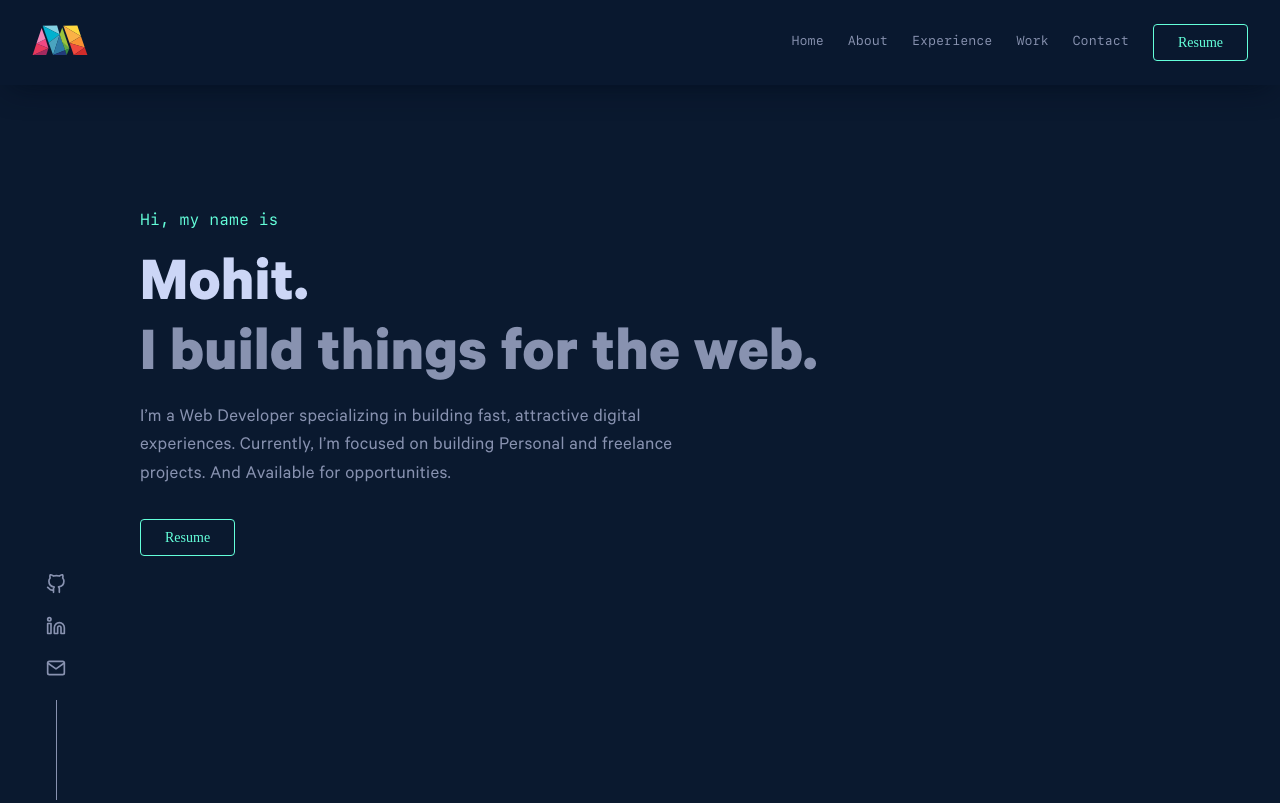
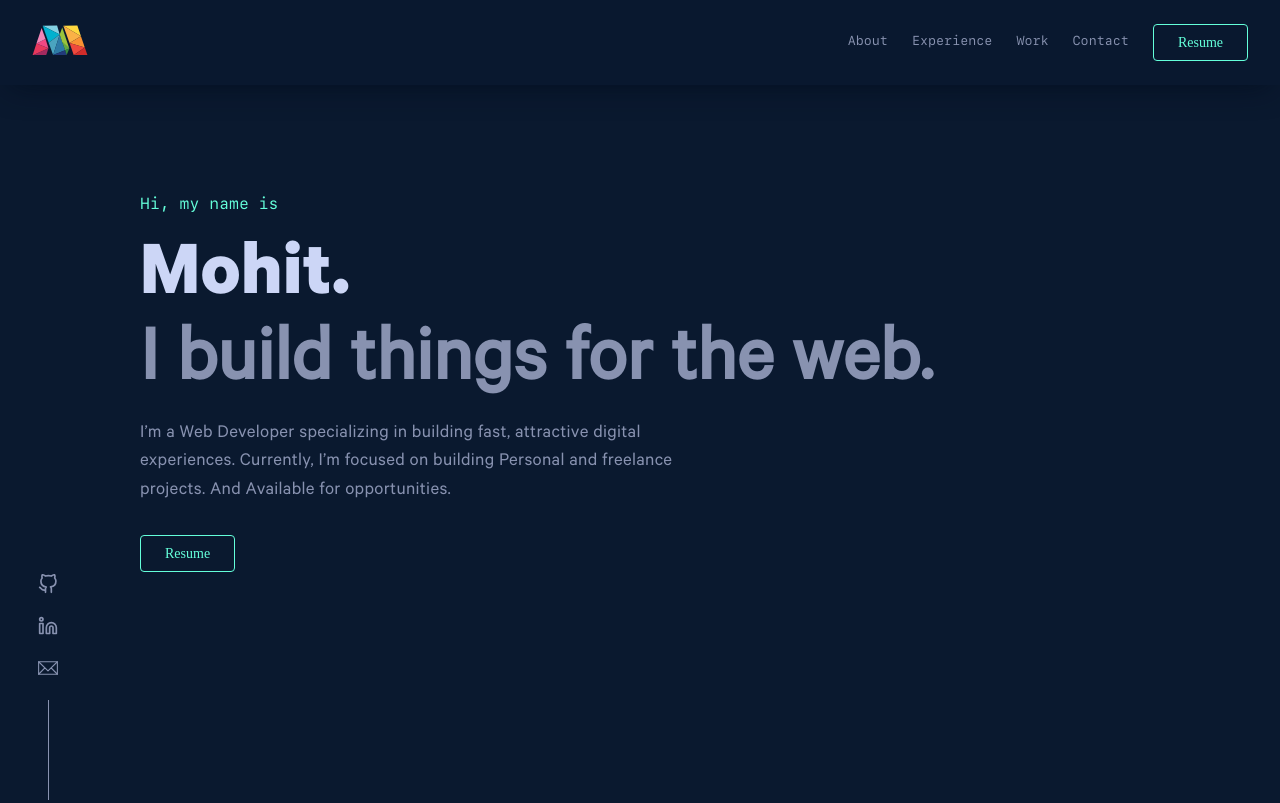
Before and after one commit to idk-Mohit/portfolio-v1, a Gatsby site: page / in a window 1280 px wide. Shown: the top 803 px of the page. Built offline with nearby package versions, Linux system fonts and the light colour scheme; Gatsby itself is replaced by a stand-in of ours.

Commit message:
changed icons with svg and  removed extra library and updated.

```diff
--- a/gatsby-config.js
+++ b/gatsby-config.js
@@ -7,6 +7,9 @@ module.exports = {
     description: `Hello, My name is Mohit. I’m a Web Developer specializing in building fast, attractive digital experiences. Currently, I’m focused on building Personal and freelance projects. And Available for opportunities.`,
     siteUrl: `https://idk-mohit.vercel.app/`,
     image: 'favicon-32x32.png',
+  },
+  flags: {
+    DEV_SSR: true
   },
   plugins: ["gatsby-plugin-styled-components", "gatsby-plugin-image", "gatsby-plugin-sitemap", {
     resolve: 'gatsby-plugin-manifest',
--- a/package.json
+++ b/package.json
@@ -31,7 +31,6 @@
     "gatsby-transformer-sharp": "^5.3.1",
     "react": "^18.2.0",
     "react-dom": "^18.2.0",
-    "react-feather": "^2.0.10",
     "react-is": "^18.2.0",
     "react-reveal": "^1.2.2",
     "styled-components": "^5.3.6"
--- a/src/components/Header/BurgerMenu.js
+++ b/src/components/Header/BurgerMenu.js
@@ -1,5 +1,5 @@
 import { Link } from 'gatsby'
-import { X } from 'react-feather'
+import { Close } from '../icons'
 import styled from 'styled-components'
 import React from 'react'
 import BurgerMenuIcon from './BurgerMenuIcon'
@@ -20,7 +20,7 @@ const BurgerMenu = ({ burger, OpenMenu, CloseMenu }) => {
             <BurgerMenuIcon openMenu={OpenMenu} />
             <Blur show={burger} onClick={CloseMenu} />
             <InnerContainer className='transition flex-column' show={burger}>
-                <X className='close-menu' onClick={CloseMenu} />
+                <Close close={CloseMenu} />
                 <List className='flex-column'>
                     {navigationlinks}
                     <a href={Resume} onClick={CloseMenu} aria-label="Checkout my resume for qualifications." target="_blank" rel="noopener noreferrer">
@@ -97,5 +97,6 @@ const List = styled.ol`
     }
     @media(max-width:768px){
         gap: 1rem;
+        margin-bottom: 3rem;
     }
 `
--- a/src/components/Header/Header.js
+++ b/src/components/Header/Header.js
@@ -78,13 +78,17 @@ const Container = styled.header`
     }
 `
 const Logo = styled.div`
-    display: flex;
-    justify-content: center;
-    align-items: center;
     svg {
         height: 30px;
         fill: none;
         /* user-select: none; */
+      }
+
+      @media(max-width:768px){
+        svg{
+            height: 25px;
+            margin-top: 8px;
+        }
       }
 `
 const Navigation = styled.ul`
--- a/src/components/SocialIcons.js
+++ b/src/components/SocialIcons.js
@@ -1,34 +1,35 @@
 import { Fade } from 'react-reveal'
 import styled from 'styled-components'
 import socials from '../content/socials'
-import React, { useEffect, useState } from 'react'
+import React from 'react'
 
 const SocialIcons = () => {
-    const [width, setWidth] = useState(window.innerWidth);
-    function handleWindowSizeChange() {
-        setWidth(window.innerWidth);
+    // const isBrowser = () => typeof window !== "undefined"
+    // const [width, setWidth] = useState(null);
+    // function handleWindowSizeChange() {
+    //     setWidth(isBrowser.innerWidth);
+    // }
+    function DelayTime(index) {
+        // if (width < 768) {
+        //     let temp = 100 * index;
+        //     return parseInt(temp + 500);
+        // }
+        // else {
+        let temp = 200 * index;
+        return parseInt(temp + 4500);
+        // }
     }
-    function DelayTime(index) {
-        if (width < 768) {
-            let temp = 100 * index;
-            return parseInt(temp + 500);
-        }
-        else {
-            let temp = 200 * index;
-            return parseInt(temp + 4500);
-        }
-    }
-    useEffect(() => {
-        window.addEventListener('resize', handleWindowSizeChange);
-        return () => {
-            window.removeEventListener('resize', handleWindowSizeChange);
-        }
-    }, []);
+    // useEffect(() => {
+    //     isBrowser?.addEventListener('resize', handleWindowSizeChange);
+    //     return () => {
+    //         isBrowser?.removeEventListener('resize', handleWindowSizeChange);
+    //     }
+    // }, []);
     const SocialIcons = socials.map((social, index) => {
         return <li key={index}>
             <a href={social.link} aria-label={social.ariaLabel} target="_blank" rel="noopener noreferrer">
                 <Fade bottom delay={DelayTime(index)} >
-                    <social.name className="socialIcons" />
+                    <social.name name="socialIcons" />
                 </Fade>
             </a>
         </li>
@@ -50,7 +51,7 @@ const Container = styled.div`
     position:fixed;
     bottom: 0;
     width: 4rem;
-    left: 1.5rem;
+    left: 1rem;
 
     @media(max-width:768px){
         position:relative;
--- /dev/null
+++ b/src/components/icons/Close.js
@@ -0,0 +1,27 @@
+import React from 'react'
+import styled from 'styled-components'
+
+const Close = ({ close }) => {
+    return (
+        <Container className='close-menu' onClick={close} >
+            <svg
+                xmlns="http://www.w3.org/2000/svg"
+                viewBox="0 0 24 24"
+                fill="none"
+                stroke="currentColor"
+                stroke-width="1"
+                stroke-linecap="round"
+                stroke-linejoin="round"
+                class="feather feather-x">
+                <line x1="18" y1="6" x2="6" y2="18" />
+                <line x1="6" y1="6" x2="18" y2="18" />
+            </svg>
+        </Container>
+    )
+}
+
+export default Close
+
+const Container = styled.div`
+    cursor: pointer;
+`
--- /dev/null
+++ b/src/components/icons/Email.js
@@ -0,0 +1,21 @@
+import React from 'react';
+
+const IconEmail = ({ name }) => (
+    <svg
+        xmlns="http://www.w3.org/2000/svg"
+        viewBox="0 0 64 64"
+        aria-labelledby="title"
+        aria-describedby="desc"
+        role="img"
+        fill="none"
+        strokeWidth="3.5"
+        stroke="currentColor"
+        strokeLinecap="round"
+        strokeLinejoin="round"
+        className={name}>
+        <title>Mail</title>
+        <path d="M2 12l30 29 30-29M42 31.6L62 52M2 52l20-20.4" />
+        <path d="M2 12h60v40H2z" />
+    </svg>
+)
+export default IconEmail;
--- /dev/null
+++ b/src/components/icons/Github.js
@@ -0,0 +1,19 @@
+import React from 'react';
+
+const IconGitHub = ({ name }) => (
+    <svg
+        className={name}
+        xmlns="http://www.w3.org/2000/svg"
+        role="img"
+        viewBox="0 0 24 24"
+        fill="none"
+        stroke="currentColor"
+        strokeWidth="2"
+        strokeLinecap="round"
+        strokeLinejoin="round">
+        <title>GitHub</title>
+        <path d="M9 19c-5 1.5-5-2.5-7-3m14 6v-3.87a3.37 3.37 0 0 0-.94-2.61c3.14-.35 6.44-1.54 6.44-7A5.44 5.44 0 0 0 20 4.77 5.07 5.07 0 0 0 19.91 1S18.73.65 16 2.48a13.38 13.38 0 0 0-7 0C6.27.65 5.09 1 5.09 1A5.07 5.07 0 0 0 5 4.77a5.44 5.44 0 0 0-1.5 3.78c0 5.42 3.3 6.61 6.44 7A3.37 3.37 0 0 0 9 18.13V22"></path>
+    </svg>
+);
+
+export default IconGitHub;
--- /dev/null
+++ b/src/components/icons/Linkedin.js
@@ -0,0 +1,21 @@
+import React from 'react';
+
+const IconLinkedin = ({ name }) => (
+    <svg
+        className={name}
+        xmlns="http://www.w3.org/2000/svg"
+        role="img"
+        viewBox="0 0 24 24"
+        fill="none"
+        stroke="currentColor"
+        strokeWidth="2"
+        strokeLinecap="round"
+        strokeLinejoin="round">
+        <title>LinkedIn</title>
+        <path d="M16 8a6 6 0 0 1 6 6v7h-4v-7a2 2 0 0 0-2-2 2 2 0 0 0-2 2v7h-4v-7a6 6 0 0 1 6-6z"></path>
+        <rect x="2" y="9" width="4" height="12"></rect>
+        <circle cx="4" cy="4" r="2"></circle>
+    </svg>
+);
+
+export default IconLinkedin;
--- /dev/null
+++ b/src/components/icons/index.js
@@ -0,0 +1,4 @@
+export { default as GitHub } from './Github'
+export { default as LinkedIn } from './Linkedin'
+export { default as Email } from './Email'
+export { default as Close } from './Close'
--- a/src/components/section/About.js
+++ b/src/components/section/About.js
@@ -10,7 +10,7 @@ const About = () => {
             <Content>
                 <Fade bottom delay={500}>
                     <p>Hello! My name is Mohit and I like creating things that live on the internet. I was in computers from early age. Started programming C++ in high school, learned java in <a href="https://srmuniversity.ac.in/" target="_blank" rel="noopener noreferrer"><span className="green hover-line"> college </span></a><span> &#8212;</span> witnessing the internet growing in our daily lives, I got into Web development.<br /><br />
-                        Till date, I've dug deep into web development covering different technologies. Completed several <a href="#work"><span aria-label='Click to see my personal projects.' className="green hover-line">personal</span></a> and <a href="#" aria-label='Click to see my freelance project.' target="_blank" rel="noopener noreferrer"><span className="green hover-line"> freelance </span></a> projects working alone as well as collaborating with others.
+                        Till date, I've dug deep into web development covering different technologies. Completed several <a href="#work"><span aria-label='Click to see my personal projects.' className="green hover-line">personal</span></a> and <a href="/#" aria-label='Click to see my freelance project.' target="_blank" rel="noopener noreferrer"><span className="green hover-line"> freelance </span></a> projects working alone as well as collaborating with others.
                     </p>
                 </Fade>
                 <Fade bottom cascade delay={700}>
--- a/src/components/section/Hero.js
+++ b/src/components/section/Hero.js
@@ -9,7 +9,7 @@ const Home = () => {
     return (
         <Container className='section-container flex-column'>
             <Fade cascade delay={4100}>
-                <h6 className="green greeting">Hi, my name is</h6>
+                <span className="green greeting">Hi, my name is</span>
             </Fade>
             <div className="headings flex-column">
                 <Fade cascade delay={4200}>
@@ -17,7 +17,7 @@ const Home = () => {
                 </Fade>
                 <Fade delay={4300}>
                     <div>
-                        <h1 className="gray">I build things for the web.</h1>
+                        <h2 className="gray">I build things for the web.</h2>
                     </div>
                 </Fade>
             </div>
@@ -40,14 +40,20 @@ const Home = () => {
 export default Home
 
 const Container = styled.section`
+    height: 100vh;
     gap: 1.8rem;
     .headings{
         gap: .4rem;
         justify-content: center;
-        h1{
+        h1,h2{
             font-size: var(--font-heading);
             font-family: var(--font-cali-bold);
             letter-spacing: .5px;
+        }
+        h2{
+            font-family: var(--font-cali-regular);
+            font-weight: 800;
+            letter-spacing: none;
         }
     }
     button{
--- a/src/components/section/contact/Contact.js
+++ b/src/components/section/contact/Contact.js
@@ -5,6 +5,7 @@ const Contact = () => {
     return (
         <Container className='section-container' id="contact">
             Contact
+
         </Container>
     )
 }
--- a/src/content/links.js
+++ b/src/content/links.js
@@ -1,9 +1,4 @@
 const links = [
-    {
-        name: "Home",
-        link: "/",
-        ariaLabel: "Visit my home page.",
-    },
     {
         name: "About",
         link: "/#about",
--- a/src/content/socials.js
+++ b/src/content/socials.js
@@ -1,4 +1,4 @@
-import { GitHub, Mail, Linkedin } from 'react-feather'
+import { GitHub, Email, LinkedIn } from '../components/icons/index'
 const socials = [
     {
         name: GitHub,
@@ -6,12 +6,12 @@ const socials = [
         ariaLabel: "Visit my Github Account for more Information."
     },
     {
-        name: Linkedin,
+        name: LinkedIn,
         link: "https://www.linkedin.com/in/9mohit2000/",
         ariaLabel: "Visit my LinkedIn for my career journey."
     },
     {
-        name: Mail,
+        name: Email,
         link: "mailto:mototurbo12499@gmail.com",
         ariaLabel: "Reach me through E-mail here."
     },
--- a/src/pages/index.js
+++ b/src/pages/index.js
@@ -1,7 +1,7 @@
 import "../styles/Reset.css"
 import "../styles/Global.css"
 import * as React from 'react';
-import { Header, Footer, Hero, About, SocialIcons, Experience, Projects, Loader, Contact } from '../components/index'
+import { Header, Footer, Hero, About, Experience, Projects, Loader, Contact, SocialIcons } from '../components/index'
 import config from 'react-reveal/globals'
 import { Seo } from "../utils/seo";
 
--- a/src/styles/Global.css
+++ b/src/styles/Global.css
@@ -43,7 +43,7 @@
   --font-cali-thin: "calibreThin", sans-serif, -apple-system, system-ui;
   --font-mono: "sfMono", sans-serif, -apple-system, system-ui;
   --font-mono-thin: "sfMonoThin", sans-serif, -apple-system, system-ui;
-  --font-heading: 64px;
+  --font-heading: clamp(40px, 8vw, 80px);
   --font-sub-heading: 48px;
   --font-med-heading: 30px;
   --font-para: 19px;
@@ -152,7 +152,7 @@ button {
   margin: 0 auto;
   width: 100%;
   max-width: 1000px;
-  height: 100vh;
+  /* height: 100vh; */
   min-height: 100vh;
   justify-content: center;
   align-items: flex-start;
@@ -196,6 +196,8 @@ html {
   .main-container {
     padding: 0 100px;
   }
+  .section-container {
+  }
 }
 
 @media (max-width: 768px) {
```
Also changed, not shown: gatsby-node.js (added, +20 -0 lines), src/components/icons/x.svg (added), 1 other file.
